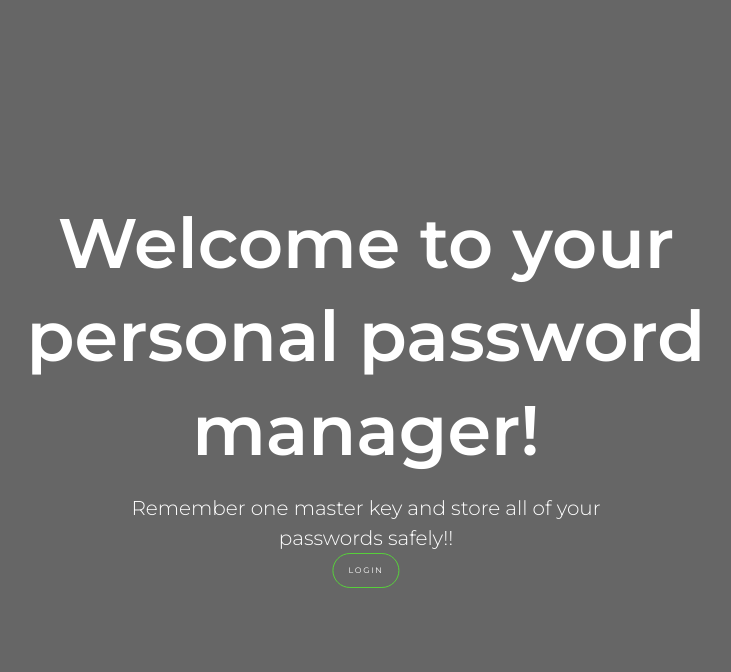
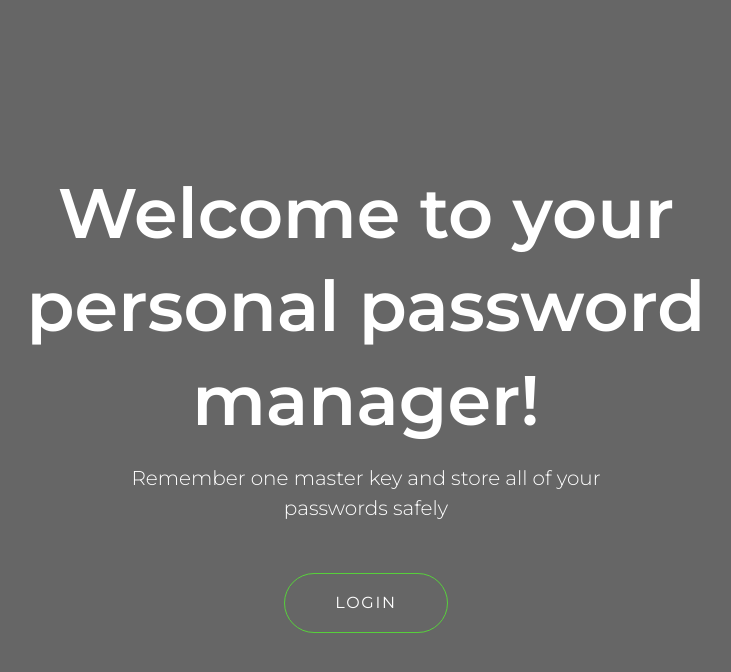
Before and after one commit to SadmanSakib93/Personal-Password-Manager-Flask-MongoDB, a Flask app: page / in a window 1280 px wide. Shown: the top 672 px of the page, without its empty margins (274-1005 px from the left). Run offline with Flask 2, Linux system fonts and the light colour scheme.

Commit message:
final changes!

```diff
--- a/main.py
+++ b/main.py
@@ -1,16 +1,16 @@
-from flask import Flask, render_template, redirect, url_for, request
+from flask import Flask, flash, render_template, redirect, url_for, request
 from pymongo import MongoClient
 from bson.objectid import ObjectId
 from cryptography.fernet import Fernet
 import math
 
 app = Flask(__name__)
-
+app.secret_key = b'_5#y2L"F4Q8z\n\xec]/'
+private_key = b'arDX139818LacYNQ78TCm8D6iOm1HrvRnvOCKMlebj8='
 
 @app.route("/")
 def home():
-    # print("private key:", Fernet.generate_key())
-    return render_template('index-video.html')
+    return render_template('index.html')
 
 
 @app.route('/signup', methods=['GET'])
@@ -37,12 +37,10 @@ def profile_home():
     data['current_page_num'] = current_page_num
     data['total_num_of_pages'] = math.ceil(
         data['num_of_documents']/data['rows_per_page'])
-    print("==data['documents']==", data['documents'])
-    private_key = b'arDX139818LacYNQ78TCm8D6iOm1HrvRnvOCKMlebj8='
+
     fernet = Fernet(private_key)
     for doc_index in range(len(data['documents'])):
         data['documents'][doc_index]['password'] = fernet.decrypt(data['documents'][doc_index]['password']).decode()
-    print("==data['documents']==", data['documents'])
     return render_template('profile_home.html', data=data)
 
 
@@ -55,9 +53,10 @@ def add_new_password_page():
 def update_item():
     id = request.args.get('id', 1, type=str)
     api_object = CrudAPI()
-    print("---id:---", id)
     data = {}
     data['documents'] = api_object.read_by_document_id(id)
+    fernet = Fernet(private_key)
+    data['documents']['password'] = fernet.decrypt(data['documents']['password']).decode()
     return render_template('update_item.html', data=data)
 
 
@@ -65,12 +64,12 @@ def update_item():
 def login_validation():
     email = request.form.get("email")
     master_key = request.form.get("master_key")
-    print("email:", email, "master_key:", master_key)
     if(str(email) == "sadman.93.sakib@gmail.com" and str(master_key) == "1"):
         print("Login successfully!!! ")
         return redirect(url_for('profile_home', page=1))
     else:
         print("Login failed!!! ")
+        flash("Login failed. Wrong email or master key!")
         return redirect(url_for('login'))
 
 
@@ -111,15 +110,12 @@ def update_password_db():
         api_object = CrudAPI()
         response = api_object.update_data_by_id(
             update_data=data, update_id=update_id)
-        print("response: ", response)
     return redirect(url_for('profile_home'))
 
 
 @app.route('/delete_document_db', methods=["POST"])
 def delete_document_db():
-    print("inside delete_document_db")
     id_document = str(request.get_data())
-    print("--id_document--", id_document[2:len(id_document)-1])
     api_object = CrudAPI()
     try:
         response = api_object.delete_data(
@@ -154,11 +150,8 @@ class CrudAPI:
                   for data in documents]
         return output
 
-        db_conn.msg.find_one({'_id': ObjectId(my_oid)})
-
     def read_by_document_id(self, id):
         documents = self.db[self.collection].find_one({'_id': ObjectId(id)})
-        print("documents:", (documents))
         return documents
 
     def read_by_page(self, rows_per_page, page_num=1):
@@ -169,7 +162,6 @@ class CrudAPI:
         return data
 
     def update_data_by_id(self, update_data, update_id):
-        print("update_data, update_id: ", update_data, update_id)
         filter = ObjectId(update_id)
         response = self.db[self.collection].update_one(
             {"_id": filter}, {"$set": update_data})
--- a/templates/add_new_password.html
+++ b/templates/add_new_password.html
@@ -2,10 +2,10 @@
 <html lang="en">
 
 <head>
-    <title>Login</title>
+    <title>Store new password</title>
     <!-- Required meta tags -->
     <meta charset="utf-8" />
-    <meta name="viewport" content="width=device-width, initial-scale=1, shrink-to-fit=no" />
+    <meta name="viewport" content="width=device-width, initial-scale=1" />
 
     <!-- Bootstrap CSS -->
     <link rel="stylesheet" href="https://maxcdn.bootstrapcdn.com/bootstrap/4.0.0-beta.2/css/bootstrap.min.css"
--- a/templates/index-video.html
+++ /dev/null
@@ -1,78 +0,0 @@
-<!DOCTYPE html>
-<html lang="en">
-
-<head>
-    <title>AweSplash - Free HTML Splash Page</title>
-    <meta charset="UTF-8">
-    <meta name="viewport" content="width=device-width, initial-scale=1">
-
-    <link href="https://fonts.googleapis.com/css?family=Montserrat:300,400,600&amp;subset=latin-ext" rel="stylesheet">
-
-    <!-- CSS -->
-    <link href="static/css/jquery.mb.YTPlayer.min.css" rel="stylesheet">
-    <link href="static/css/jquery.mb.vimeo_player.min.css" rel="stylesheet">
-    <link href="static/css/main.css" rel="stylesheet">
-
-    <!-- JS -->
-    <script src="static/js/vendor/modernizr-2.8.3.min.js"></script>
-    <script src="static/js/vendor/jquery-1.12.0.min.js"></script>
-</head>
-
-<body>
-    <div class="site" id="page">
-        <a class="skip-link sr-only" href="#main">Skip to content</a>
-
-        <!-- Options headline effects: .rotate | .slide | .zoom | .push | .clip -->
-        <section class="hero-section hero-section--video clearfix rotate">
-            <div class="hero-section__wrap">
-                <div class="hero-section__option">
-                    <div data-video="youtube" class="player"
-                        data-property="{videoURL:'https://youtu.be/ICr_bOuM9Zo',containment:'body',autoPlay:true, mute:true, startAt:0, opacity:10}">
-                        Video Youtube</div>
-                    <!-- <div data-video="vimeo" class="player" data-property="{videoURL:'https://vimeo.com/90969239',containment:'body',autoPlay:true, mute:true, startAt:0, opacity:1}">Video Vimeo</div> -->
-                </div>
-                <!-- .hero-section__option -->
-
-                <div class="container">
-                    <div class="row">
-                        <div class="offset-lg-2 col-lg-8">
-                            <div class="title-01 title-01--11 text-center">
-                                <h2 class="title__heading">Welcome to your personal password manager!</h2>
-                                <div class="title__description">Remember one master key and store all of your passwords
-                                    safely!!</div>
-
-                                <!-- Options btn color: .btn-success | .btn-info | .btn-warning | .btn-danger | .btn-primary -->
-                                <!-- <div class="title__action"><a
-                                        href="https://themewagon.com/themes/free-html5-splash-screen-template/"
-                                        class="btn btn-success">Login</a></div> -->
-
-                            </div>
-                            <!-- .title-01 -->
-                        </div>
-                    </div>
-                    <div class="button-group">
-                        <a href="{{ url_for('login') }}" class="btn btn-outline-success button-sm">Login</a>
-                        <!-- <a href="{{ url_for('signup') }}" class="btn btn-outline-success button-sm">Sign up</a> -->
-                    </div>
-                </div>
-            </div>
-            <!-- .hero-section__wrap -->
-        </section>
-        <!-- .hero-section -->
-    </div>
-    <!-- <div class="button-group">
-            <a href="index-slider.html" class="btn btn-outline-success button-sm">Slider</a>
-            <a href="index.html" class="btn btn-outline-success button-sm">Single Image</a>
-            <a href="index-color.html" class="btn btn-outline-success button-sm">Color</a>
-        </div> -->
-
-    <!-- JS -->
-    <script src="static/js/plugins/jquery.mb.YTPlayer.min.js"></script>
-    <script src="static/js/plugins/jquery.mb.vimeo_player.min.js"></script>
-    <script src="static/js/plugins/animate-headline.js"></script>
-    <script src="static/js/main.js"></script>
-
-
-</body>
-
-</html>
--- a/templates/index.html
+++ b/templates/index.html
@@ -1,28 +1,34 @@
 <!DOCTYPE html>
 <html lang="en">
+
 <head>
-        <title>AweSplash - Free HTML Splash Page</title>
+    <title>Personal Password Manager</title>
     <meta charset="UTF-8">
     <meta name="viewport" content="width=device-width, initial-scale=1">
 
     <link href="https://fonts.googleapis.com/css?family=Montserrat:300,400,600&amp;subset=latin-ext" rel="stylesheet">
 
     <!-- CSS -->
-        <link href="assets/css/main.css" rel="stylesheet">
+    <link href="static/css/jquery.mb.YTPlayer.min.css" rel="stylesheet">
+    <link href="static/css/jquery.mb.vimeo_player.min.css" rel="stylesheet">
+    <link href="static/css/main.css" rel="stylesheet">
 
     <!-- JS -->
-        <script src="assets/js/vendor/modernizr-2.8.3.min.js"></script>
-        <script src="assets/js/vendor/jquery-1.12.0.min.js"></script>
+    <script src="static/js/vendor/modernizr-2.8.3.min.js"></script>
+    <script src="static/js/vendor/jquery-1.12.0.min.js"></script>
 </head>
+
 <body>
     <div class="site" id="page">
-            <a class="skip-link sr-only" href="#main">Skip to content</a>
 
         <!-- Options headline effects: .rotate | .slide | .zoom | .push | .clip -->
-            <section class="hero-section hero-section--image clearfix clip">
+        <section class="hero-section hero-section--video clearfix rotate">
             <div class="hero-section__wrap">
                 <div class="hero-section__option">
-                        <img src="assets/images/index.jpg" alt="Hero section image">
+                    <div data-video="youtube" class="player"
+                        data-property="{videoURL:'https://youtu.be/ICr_bOuM9Zo',containment:'body',autoPlay:true, mute:true, startAt:0, opacity:10}">
+                    </div>
+                    <!-- <div data-video="vimeo" class="player" data-property="{videoURL:'https://vimeo.com/90969239',containment:'body',autoPlay:true, mute:true, startAt:0, opacity:1}">Video Vimeo</div> -->
                 </div>
                 <!-- .hero-section__option -->
 
@@ -30,34 +36,44 @@
                     <div class="row">
                         <div class="offset-lg-2 col-lg-8">
                             <div class="title-01 title-01--11 text-center">
-                                    <h2 class="title__heading">
-                                        <span>We are</span>
-                                        <strong class="hero-section__words">
-                                            <span class="title__effect is-visible">AweSome</span>
-                                            <span class="title__effect">Creative</span>
-                                            <span class="title__effect">Free</span>
-                                        </strong>
-                                    </h2>
-                                    <div class="title__description">Delivering extraordinary creations from the very beginning of the time!</div>
+                                <h2 class="title__heading">Welcome to your personal password manager!</h2>
+                                <p class="title__description">Remember one master key and store all of your passwords
+                                    safely
+                                </p>
 
                                 <!-- Options btn color: .btn-success | .btn-info | .btn-warning | .btn-danger | .btn-primary -->
-                                    <div class="title__action"><a href="https://themewagon.com/themes/free-html5-splash-screen-template/" class="btn btn-success">Get the template</a></div>
-                                </div> <!-- .title-01 -->
+                                <!-- <div class="title__action"><a
+                                        href="https://themewagon.com/themes/free-html5-splash-screen-template/"
+                                        class="btn btn-success">Login</a></div> -->
+
+                            </div>
+                            <!-- .title-01 -->
                         </div>
                     </div>
+                    <div class="text-center">
+                        <a href="{{ url_for('login') }}" class="btn btn-outline-success button-lg"
+                            style="text-align:center">Login</a>
+                    </div>
+                    <!-- <a href="{{ url_for('signup') }}" class="btn btn-outline-success button-sm">Sign up</a> -->
                 </div>
             </div>
+            <!-- .hero-section__wrap -->
         </section>
+        <!-- .hero-section -->
     </div>
-
-        <div class="button-group">
+    <!-- <div class="button-group">
+            <a href="index-slider.html" class="btn btn-outline-success button-sm">Slider</a>
+            <a href="index.html" class="btn btn-outline-success button-sm">Single Image</a>
             <a href="index-color.html" class="btn btn-outline-success button-sm">Color</a>
-            <a href="index-slider.html" class="btn btn-outline-success button-sm">Slider</a>
-            <a href="index-video.html" class="btn btn-outline-success button-sm">Video Background</a>
-        </div>
+        </div> -->
 
     <!-- JS -->
-        <script src="assets/js/plugins/animate-headline.js"></script>
-        <script src="assets/js/main.js"></script>
+    <script src="static/js/plugins/jquery.mb.YTPlayer.min.js"></script>
+    <script src="static/js/plugins/jquery.mb.vimeo_player.min.js"></script>
+    <script src="static/js/plugins/animate-headline.js"></script>
+    <script src="static/js/main.js"></script>
+
+
 </body>
+
 </html>
--- a/templates/update_item.html
+++ b/templates/update_item.html
@@ -2,7 +2,7 @@
 <html lang="en">
 
 <head>
-    <title>Login</title>
+    <title>Update an existing password</title>
     <!-- Required meta tags -->
     <meta charset="utf-8" />
     <meta name="viewport" content="width=device-width, initial-scale=1, shrink-to-fit=no" />
```
Lines whose indentation alone changed are shown as unchanged.
